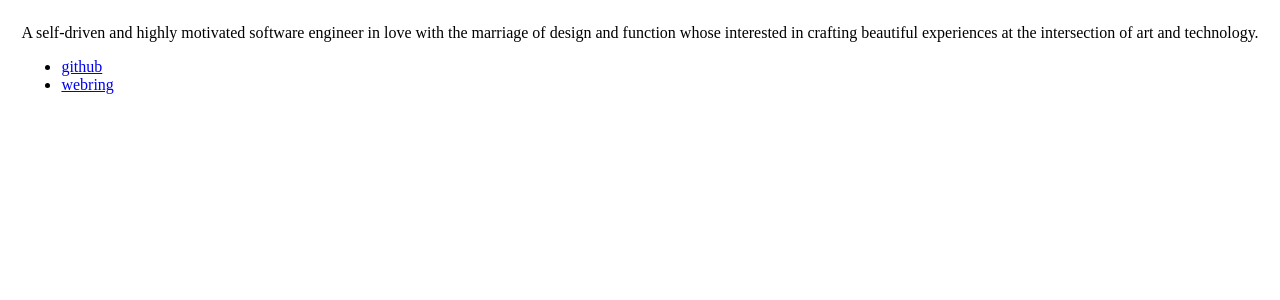
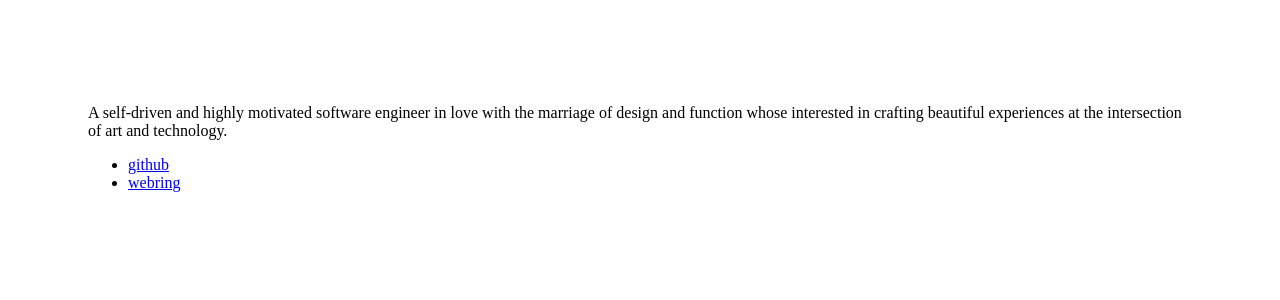
Before and after one commit to mikalcallahan/mindfulness-, an Angular app: page / in a window 1280 px wide. Shown: the top 300 px of the page. Built offline with nearby package versions, Linux system fonts and the light colour scheme.

Commit message:
01-about-component add a little padding

```diff
--- a/src/styles.scss
+++ b/src/styles.scss
@@ -1 +1,4 @@
 /* You can add global styles to this file, and also import other style files */
+html {
+  padding: 5rem;
+}
```
